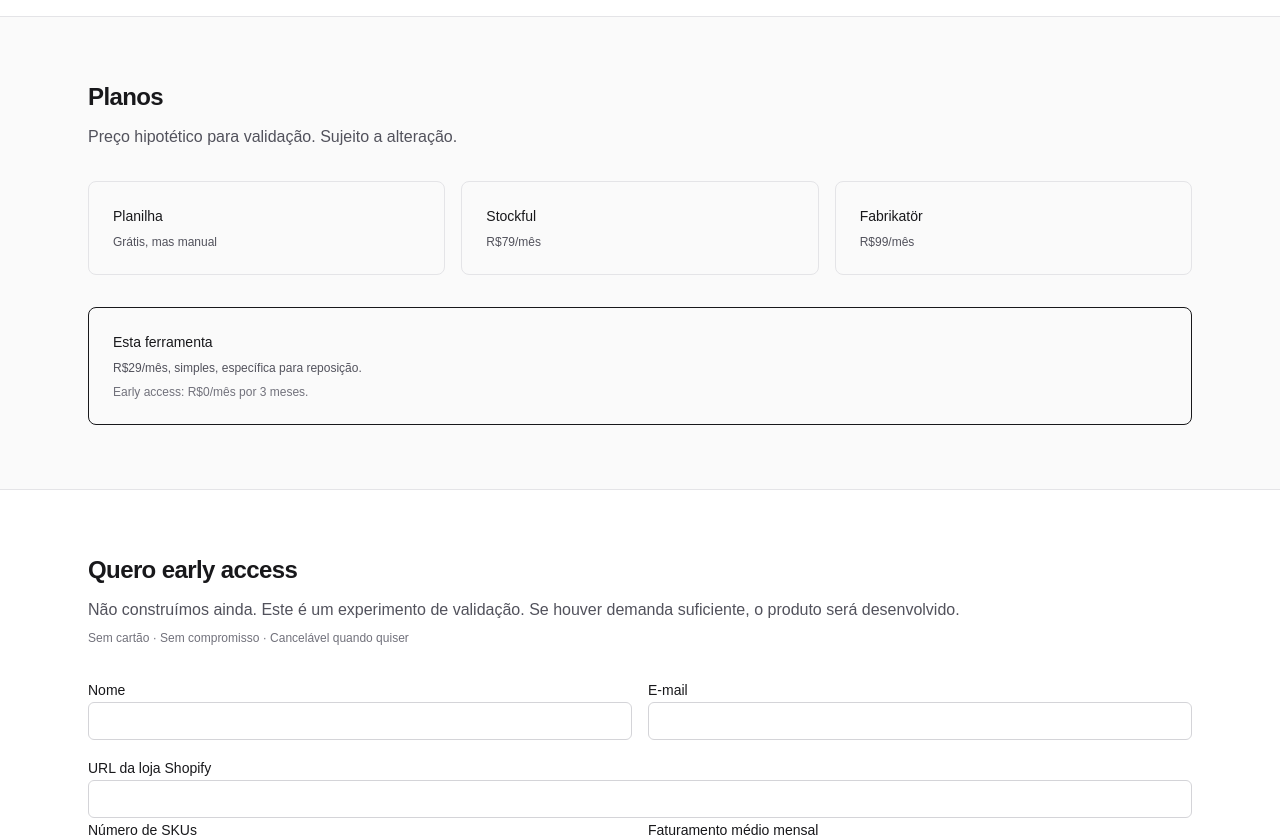
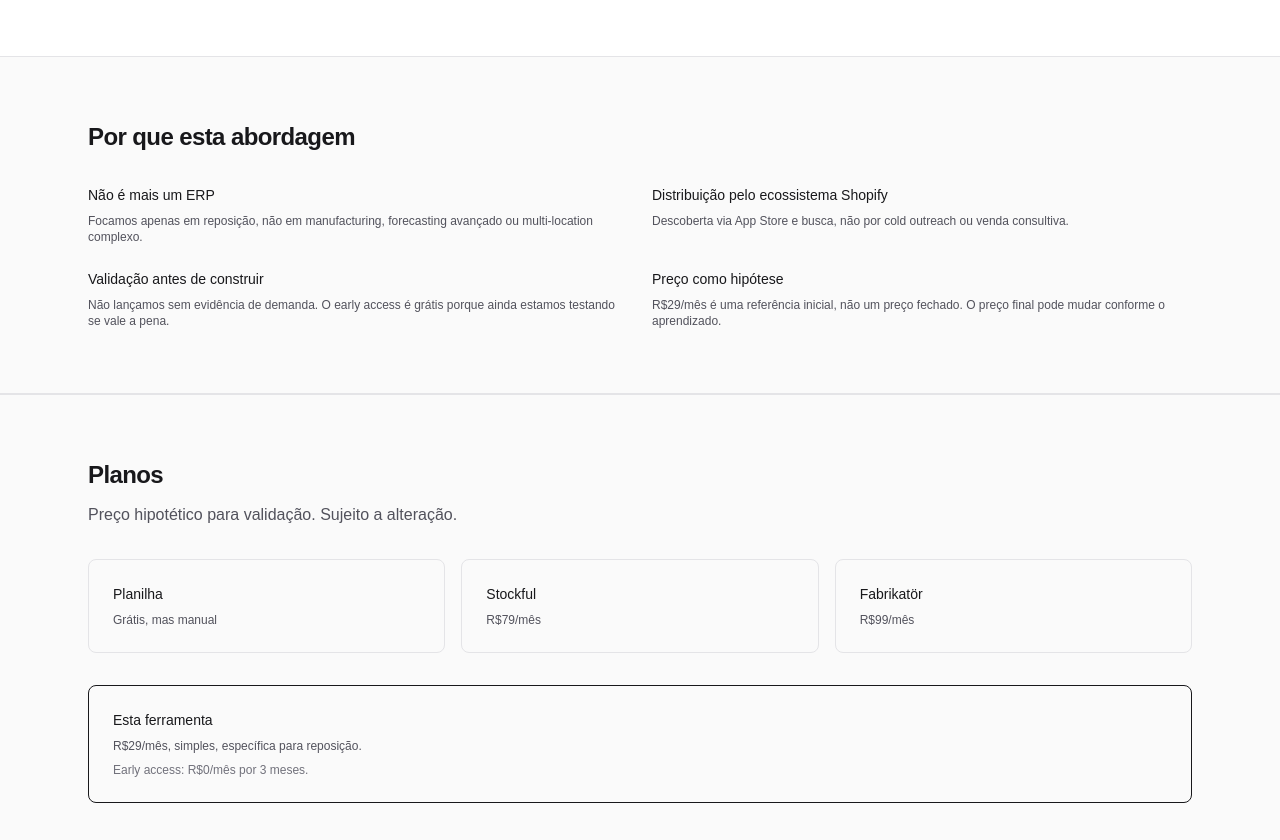
Before and after one commit to Misael-Nex-Labs/product-lab-h1-stocky, a Next.js app: page / in a window 1280 px wide. Shown: the part 1920-2760 px from the top of the page. Built offline with nearby package versions, Linux system fonts and the light colour scheme.

Commit message:
improve: add trust signals, positioning section, reduce repetition

```diff
--- a/src/app/page.tsx
+++ b/src/app/page.tsx
@@ -43,6 +43,9 @@ export default function Home() {
               Sem cartão · Early access grátis por 3 meses
             </span>
           </div>
+          <p className="mt-6 text-xs text-zinc-500">
+            Em avaliação por lojistas Shopify · Sem compromisso · Cancelável quando quiser
+          </p>
         </section>
 
         <section className="border-y border-zinc-200 bg-zinc-50">
@@ -185,6 +188,44 @@ export default function Home() {
 
         <section className="border-y border-zinc-200 bg-zinc-50">
           <div className="mx-auto max-w-6xl px-6 py-16">
+            <h2 className="text-2xl font-semibold tracking-tight">
+              Por que esta abordagem
+            </h2>
+            <div className="mt-8 grid gap-6 sm:grid-cols-2">
+              <div>
+                <p className="text-sm font-medium">Não é mais um ERP</p>
+                <p className="mt-2 text-xs text-zinc-600">
+                  Focamos apenas em reposição, não em manufacturing, forecasting
+                  avançado ou multi-location complexo.
+                </p>
+              </div>
+              <div>
+                <p className="text-sm font-medium">Distribuição pelo ecossistema Shopify</p>
+                <p className="mt-2 text-xs text-zinc-600">
+                  Descoberta via App Store e busca, não por cold outreach ou
+                  venda consultiva.
+                </p>
+              </div>
+              <div>
+                <p className="text-sm font-medium">Validação antes de construir</p>
+                <p className="mt-2 text-xs text-zinc-600">
+                  Não lançamos sem evidência de demanda. O early access é grátis
+                  porque ainda estamos testando se vale a pena.
+                </p>
+              </div>
+              <div>
+                <p className="text-sm font-medium">Preço como hipótese</p>
+                <p className="mt-2 text-xs text-zinc-600">
+                  R$29/mês é uma referência inicial, não um preço fechado. O
+                  preço final pode mudar conforme o aprendizado.
+                </p>
+              </div>
+            </div>
+          </div>
+        </section>
+
+        <section className="border-y border-zinc-200 bg-zinc-50">
+          <div className="mx-auto max-w-6xl px-6 py-16">
             <h2 className="text-2xl font-semibold tracking-tight">Planos</h2>
             <p className="mt-3 text-zinc-600">
               Preço hipotético para validação. Sujeito a alteração.
```
